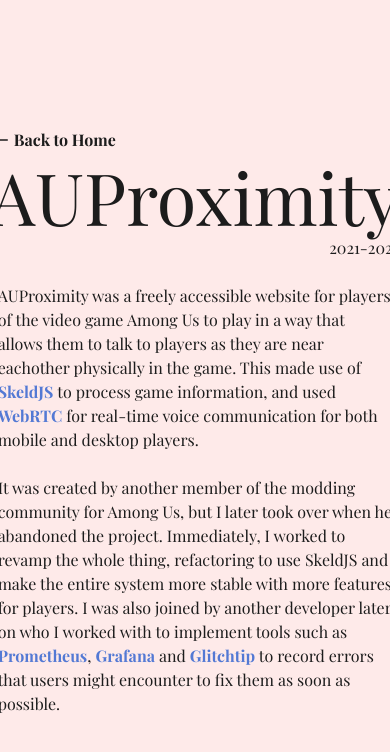
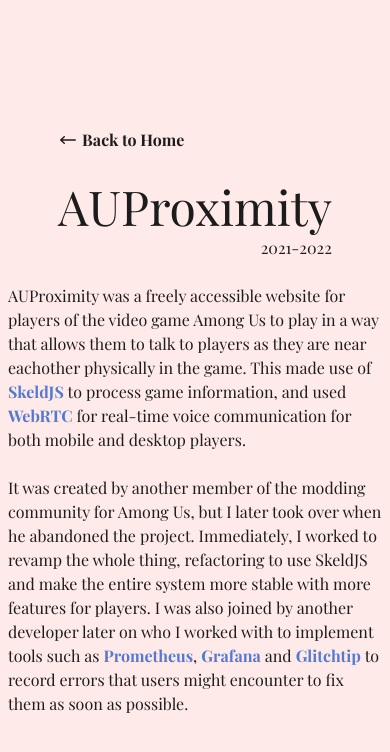
Before and after one commit to edqx/edward.midlight.studio, a SvelteKit app: page /p/auproximity in a window 390 px wide. Shown: the top 752 px of the page. Built offline with nearby package versions, Linux system fonts and the light colour scheme; a web font is replaced by a local one.

Commit message:
Fix auproximity title size on mobile

```diff
--- a/src/routes/(k)/p/auproximity/+page.svelte
+++ b/src/routes/(k)/p/auproximity/+page.svelte
@@ -7,7 +7,7 @@
 </svelte:head>
 
 <Project>
-    <span slot="name">AUProximity</span>
+    <span slot="name"><span class="text-5xl sm:text-7xl">AUProximity</span></span>
     <span slot="time">2021-2022</span>
 
     AUProximity was a freely accessible website for players of the video game Among Us to play in a way that allows
```
